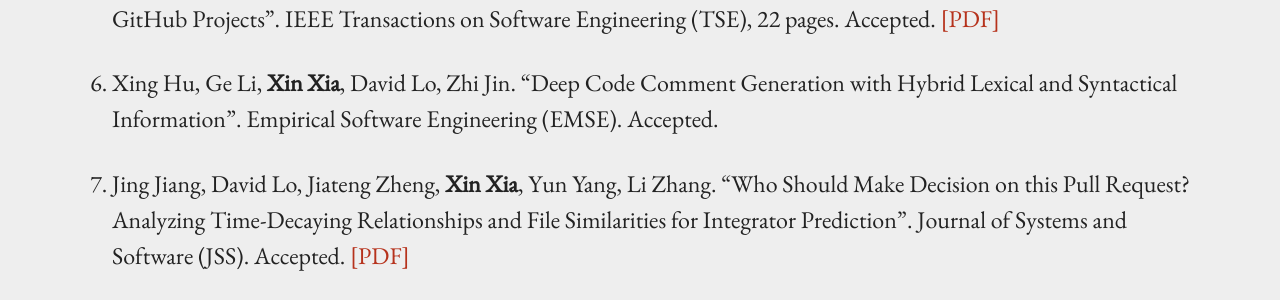
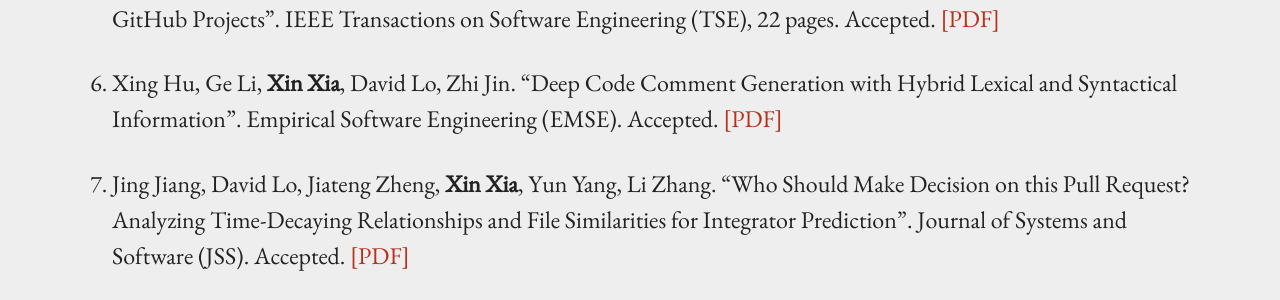
Before and after one commit to xin-xia/xin-xia.github.io, a Jekyll site: the page built from publication.md, in a window 1280 px wide and 900 px high, scrolled down 1357 px. Shown: the part 157-457 px from the top of the window. Built offline with Jekyll 4.4.1, drawn with Linux system fonts in a browser that asks for light colours; our own code applies the rules of GitHub Pages for plain Markdown files.

Commit message:
ddddddddd

```diff
--- a/publication.md
+++ b/publication.md
@@ -32,7 +32,7 @@ permalink: /publication/
 
 46. Lingfeng Bao, <strong>Xin Xia</strong>, David Lo, Gail Murphy. "A Large Scale Study of Long-Time Contributor Prediction for GitHub Projects". IEEE Transactions on Software Engineering (TSE), 22 pages.  Accepted.   <a href="tse191.pdf">[PDF]</a> <br />
 
-45. Xing Hu, Ge Li, <strong>Xin Xia</strong>, David Lo, Zhi Jin. "Deep Code Comment Generation with Hybrid Lexical and Syntactical Information". Empirical Software Engineering (EMSE). Accepted. <br />
+45. Xing Hu, Ge Li, <strong>Xin Xia</strong>, David Lo, Zhi Jin. "Deep Code Comment Generation with Hybrid Lexical and Syntactical Information". Empirical Software Engineering (EMSE). Accepted. <a href="emse192.pdf">[PDF]</a> <br />
 
 44. Jing Jiang, David Lo, Jiateng Zheng, <strong>Xin Xia</strong>, Yun Yang, Li Zhang. "Who Should Make Decision on this Pull Request? Analyzing Time-Decaying Relationships and File Similarities for Integrator Prediction". Journal of Systems and Software (JSS). Accepted. <a href="jss191.pdf">[PDF]</a> <br />
 
```
Also changed, not shown: 1 other file.
